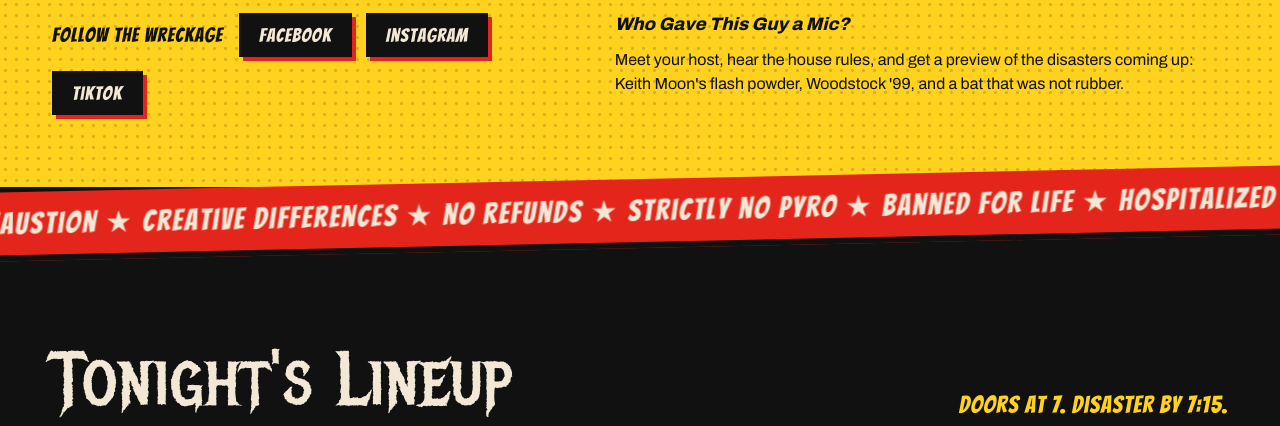
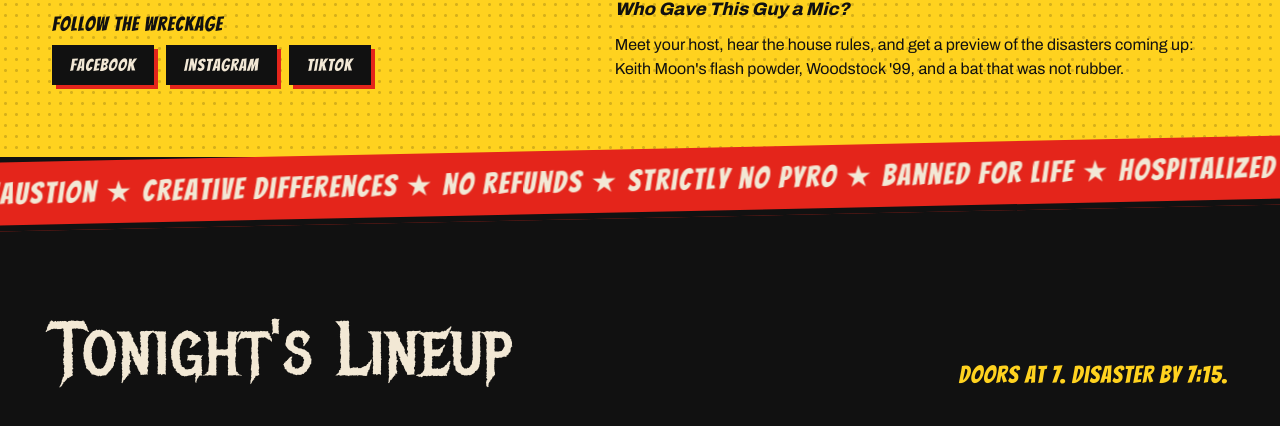
Before and after one commit to strummer95/defacing-the-music, a PHP site: page / in a window 1280 px wide. Shown: the part 642-1068 px from the top of the page. Run offline with PHP 8.4, Linux system fonts and the light colour scheme.

Commit message:
Home hero: social buttons in one row under the label; phones show the latest episode first
Co-Authored-By: Claude Opus 5.5 <noreply@anthropic.com>
Claude-Session: https://claude.ai/code/session_01SgoEQgzrgbohvY9Ho7h5Dy

```diff
--- a/assets/site.css
+++ b/assets/site.css
@@ -197,3 +197,11 @@ a.sticker{text-decoration:none}
   .hero .np-title{font-size:32px}
   .hero-np .yt-btn{font-size:24px;padding:12px 18px}
 }
+.hero-np .follow{gap:10px 12px}
+.hero-np .follow-label{flex-basis:100%;margin:0}
+.hero-np .follow .btn.sm{font-size:17px;padding:7px 14px;box-shadow:4px 4px 0 var(--red)}
+@media (max-width:720px){
+  .np-side{order:-1}
+  .np-brand .kicker{display:none}
+  .hero-np .hero-copy h1{font-size:48px}
+}
```
